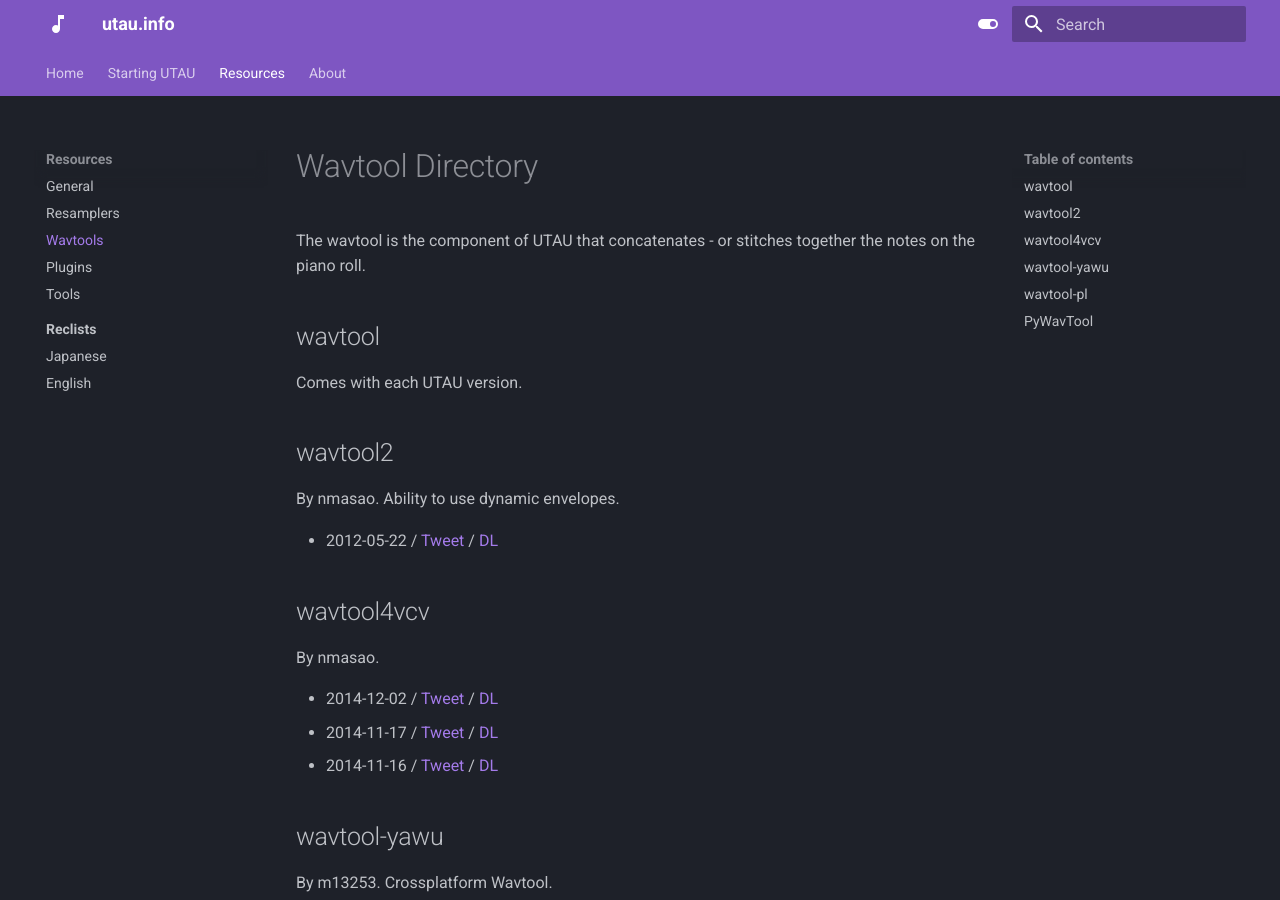
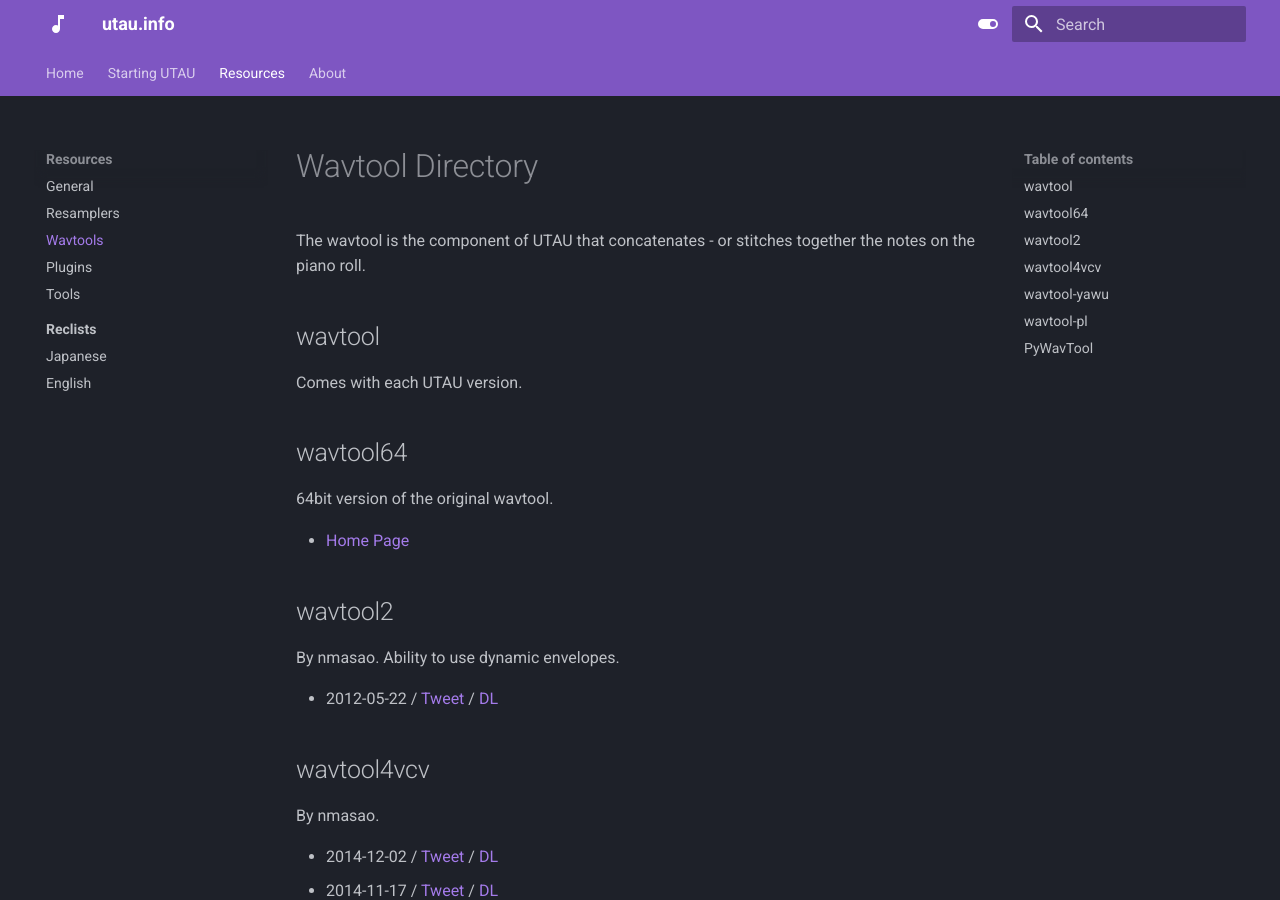
Before and after one commit to nagotown/utau.info, an MkDocs documentation site: the page built from docs/resources/wavtools.md, in a window 1280 px wide and 900 px high. Built offline with MkDocs 1.6.1 and Material for MkDocs 9.7.7, drawn with Linux system fonts in a browser that asks for light colours.

Commit message:
add wavtool64 to wavtools.md

```diff
--- a/docs/resources/wavtools.md
+++ b/docs/resources/wavtools.md
@@ -4,6 +4,12 @@ The wavtool is the component of UTAU that concatenates - or stitches together th
 
 ## wavtool
 Comes with each UTAU version.
+
+## wavtool64
+
+64bit version of the original wavtool.
+
+- [Home Page](https://utau2008.xrea.jp/2020/engine/)
 
 ## wavtool2
 By nmasao. Ability to use dynamic envelopes.
```
